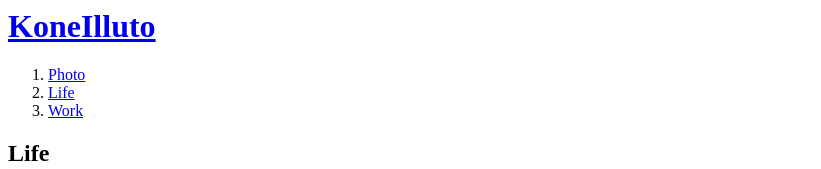
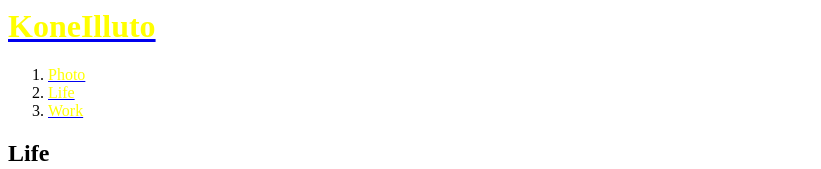
Before and after one commit to TaekyoungPark/KoneIlluto, a plain HTML site: page 2.html in a window 1280 px wide. Shown: the top 169 px of the page, without its empty margins (0-821 px from the left). Drawn offline with Linux system fonts and the light colour scheme.

Commit message:
change font color

```diff
--- a/2.html
+++ b/2.html
@@ -4,10 +4,10 @@
     <meta charset="utf_8">
 </head>
 <body>
- <h1><a href="index.html">KoneIlluto</a></h1>
- <ol><li><a href="1.html">Photo</a></li>
-    <li><a href="2.html">Life</a></li>
-    <li><a href="3.html">Work</a></li>
+ <h1><a href="index.html"><font color="yellow">KoneIlluto</font></a></h1>
+ <ol><li><a href="1.html"><font color="yellow">Photo</font></a></li>
+    <li><a href="2.html"><font color="yellow">Life</font></a></li>
+    <li><a href="3.html"><font color="yellow">Work</font></a></li>
  </ol>
 
 <h2><strong>Life</strong></h2>
```
Also changed, not shown: 1.html (+4 -4 lines), 3.html (+4 -4 lines), index.html (+4 -4 lines).
